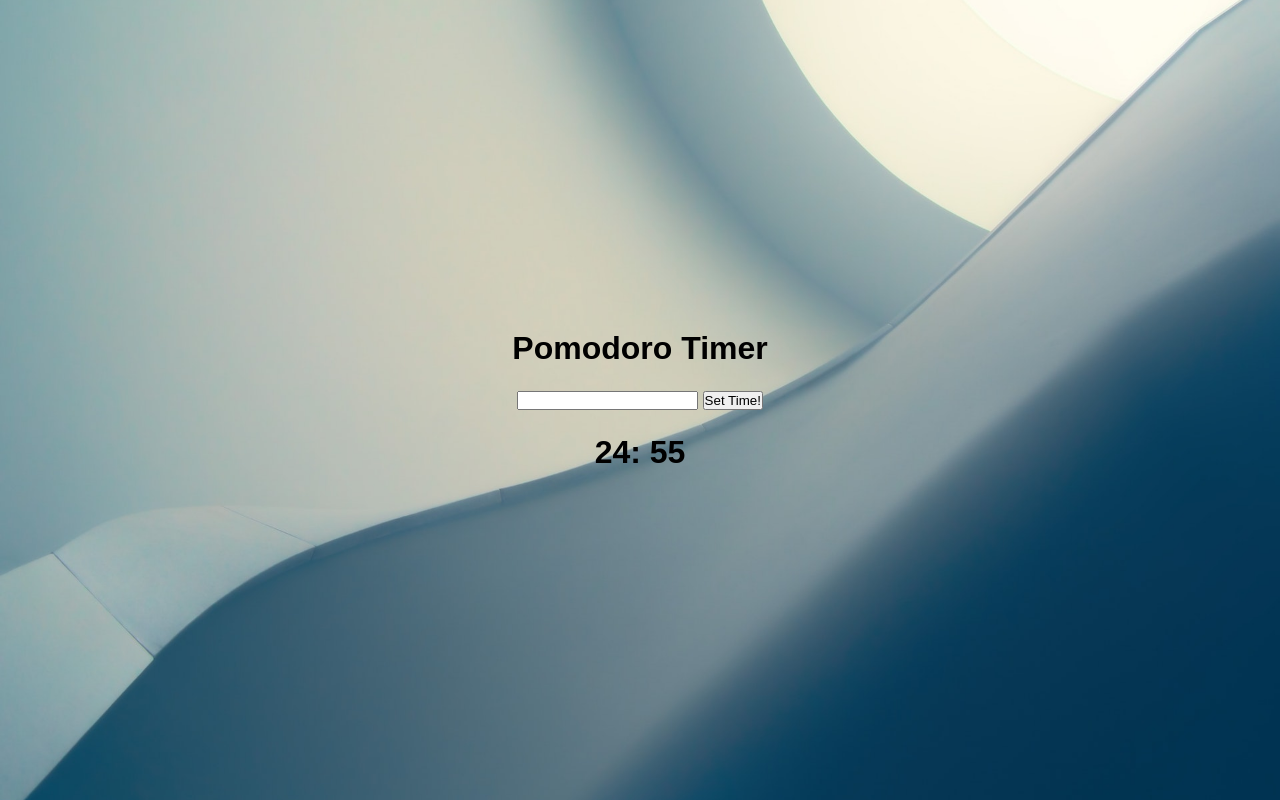
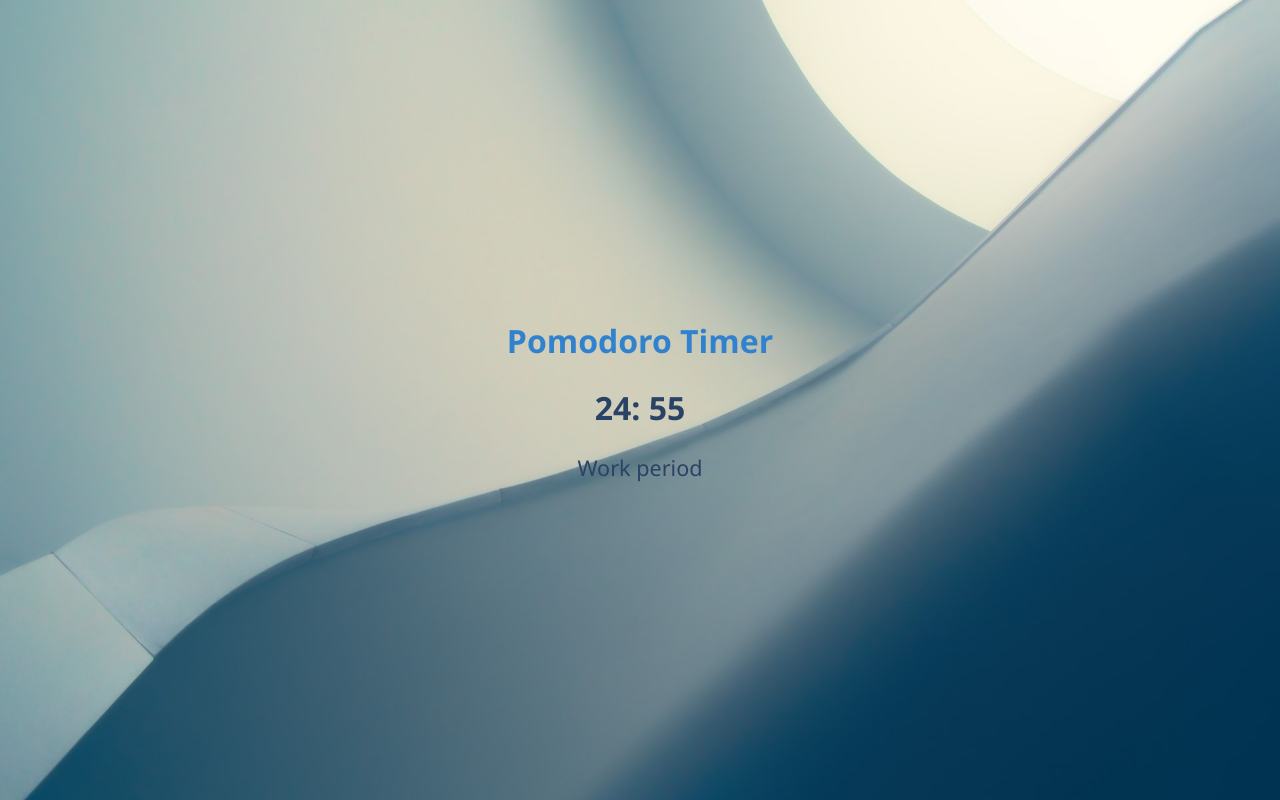
Before and after one commit to apcurran/pomodoro-timer, a plain HTML site: page index.html in a window 1280 px wide. Drawn offline with Linux system fonts and the light colour scheme.

Commit message:
Finished basic pomo timer

```diff
--- a/index.html
+++ b/index.html
@@ -11,11 +11,8 @@
     <body>
         <main class="main">
             <h1 class="title">Pomodoro Timer</h1>
-            <form name="pomoForm" class="form">
-                <input name="pomoInput" type="text" class="form-input">
-                <input type="submit" value="Set Time!">
-            </form>
             <h2 class="time-display"></h2>
+            <p class="time-period">Work period</p>
         </main>
     </body>
 </html>
--- a/script.js
+++ b/script.js
@@ -1,11 +1,16 @@
 "use strict";
 
 {
+
     const timeDisplay = document.querySelector(".time-display");
+    const timePeriod = document.querySelector(".time-period");
     let countDown;
     let breakRan = false;
+    const standardWorkPeriod = 1500; // 25 min
 
     function timer(seconds) {
+        clearInterval(countDown);
+
         const now = Date.now();
         const then = now + (seconds * 1000); // Convert seconds to milliseconds then add
         displayTimeLeft(seconds);
@@ -15,17 +20,22 @@
 
             if (secondsLeft < 0 && breakRan === false) {
                 clearInterval(countDown);
-                timer(300) // Set for five min pomodoro break
+                timer(300) // Set for 5 min pomodoro break
+
+                timePeriod.textContent = "Take a break :)"
                 breakRan = true;
+
                 return;
             } else if (secondsLeft < 0 && breakRan === true) {
                 clearInterval(countDown);
-                timer(1500);
+                timer(standardWorkPeriod);
+
+                timePeriod.textContent = "Work period";
                 breakRan = false;
+
                 return;
             }
 
-            // Display time
             displayTimeLeft(secondsLeft);
 
         }, 1000);
@@ -42,9 +52,6 @@
         document.title = displayTime; // Display on tab
     }
 
-    timer(1500); // Start pomodoro work for 25min
-    document.pomoForm.addEventListener("submit", (event) => {
-        event.preventDefault();
+    timer(standardWorkPeriod);
 
-    });
 }
--- a/style.css
+++ b/style.css
@@ -16,7 +16,7 @@ body {
 body,
 input,
 button {
-    font-family: sans-serif;
+    font-family: 'Segoe UI', 'Roboto', arial, sans-serif;
 }
 
 .main {
@@ -30,6 +30,17 @@ button {
     margin-bottom: .75rem;
 }
 
+.title {
+    color: #3182ce;
+}
+
 .time-display {
+    color: #2a4365;
     font-size: 2rem;
 }
+
+.time-period {
+    color: #2a4365;
+    font-size: 1.35rem;
+    font-weight: 500;
+}
```
